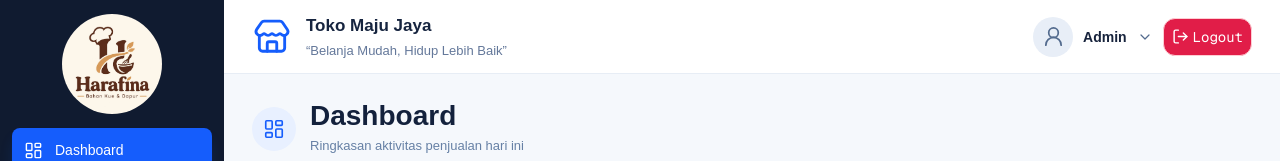
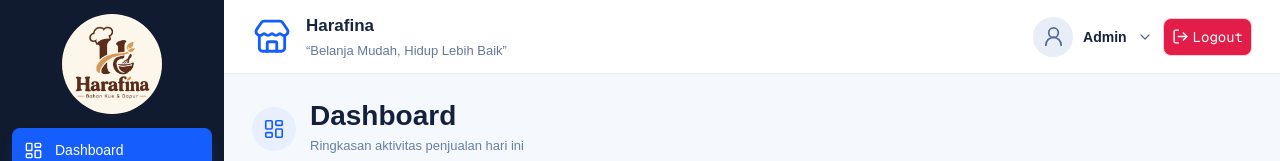
Before and after one commit to Aaagoy/Kelompok4-FrontEnd, a Next.js app in the folder frontend/: page /dashboard in a window 1280 px wide. Shown: the top 161 px of the page. Built offline with nearby package versions, Linux system fonts and the light colour scheme.

Commit message:
update logout button

```diff
--- a/frontend/src/app/(dashboard)/dashboard/page.tsx
+++ b/frontend/src/app/(dashboard)/dashboard/page.tsx
@@ -1,22 +1,8 @@
 "use client";
 
 import { useMemo, useState } from "react";
-import {
-  Store,
-  UserRound,
-  ChevronDown,
-  Search,
-  Eye,
-  FileText,
-  ShoppingCart,
-  UsersRound,
-  CircleDollarSign,
-  Package,
-  LayoutDashboard,
-  ChevronLeft,
-  ChevronRight,
-  LogOut,
-} from "lucide-react";
+import { Store, UserRound, ChevronDown, Search, Eye, FileText, UsersRound, CircleDollarSign, Package, LayoutDashboard, ChevronLeft, ChevronRight, LogOut } from "lucide-react";
+import { useRouter } from "next/navigation";
 
 type Transaction = {
   id: string;
@@ -143,7 +129,7 @@ const summaryData = [
 
 export default function DashboardPage() {
   const [search, setSearch] = useState("");
-
+  const router = useRouter();
   const filteredTransactions = useMemo(() => {
     const keyword = search.toLowerCase().trim();
 
@@ -158,6 +144,10 @@ export default function DashboardPage() {
         transaction.payment.toLowerCase().includes(keyword),
     );
   }, [search]);
+
+  function handleLogout(){
+    router.push('/homepage');
+  }
 
   return (
     <main className="min-h-screen bg-[#f5f8fc] text-[#15233f]">
@@ -174,7 +164,7 @@ export default function DashboardPage() {
 
           <div>
             <h1 className="text-[17px] font-bold text-[#16243f]">
-              Toko Maju Jaya
+              Harafina
             </h1>
 
             <p className="mt-0.5 text-[13px] text-[#64789a]">
@@ -189,7 +179,10 @@ export default function DashboardPage() {
           </div>
           <span className="text-sm font-semibold text-[#17233c]">Admin</span>
           <ChevronDown size={16} strokeWidth={1.8} className="text-[#536b8e]"/>
-          <button className="flex text-sm border bg-[#E11D48] border-[#FECDD3] hover:bg-[#BE123C] font-mono text-[#FFFFFF] hover:text-[#FFFFFF] items-center p-2 rounded-xl cursor-pointer gap-1"><span><LogOut size={17}/></span>Logout</button>
+          <button type="button" className="flex text-sm border bg-[#E11D48] border-[#FECDD3] hover:bg-[#BE123C] font-mono text-[#FFFFFF] hover:text-[#FFFFFF] items-center p-2 rounded-lg cursor-pointer gap-1" onClick={handleLogout}>
+            <span><LogOut size={17}/></span>
+            Logout
+          </button>
         </div>
       </header>
 
```
